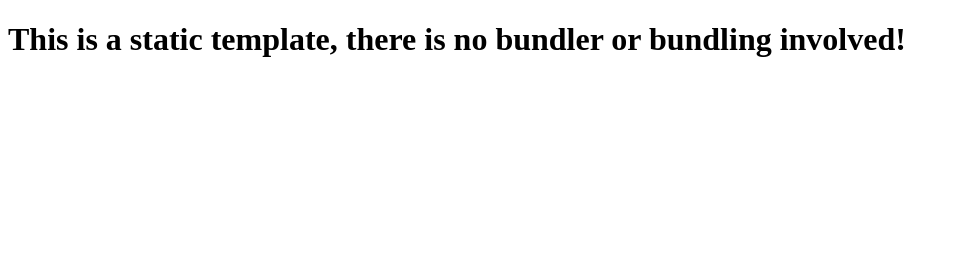
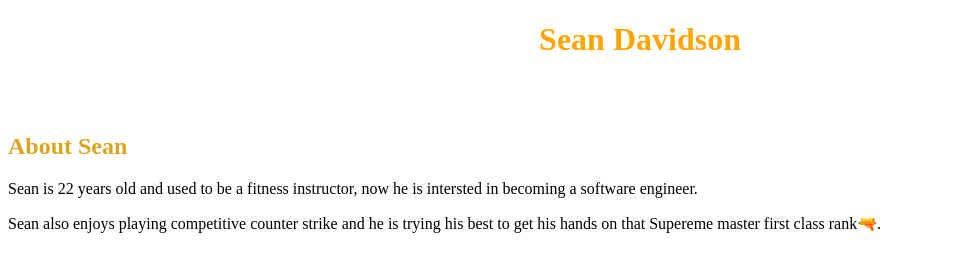
Before and after one commit to LiVercetti/boolean-uk-first-collab, a website: page index.html in a window 1280 px wide. Shown: the whole page, without its empty margins (0-958 px from the left). Drawn offline with Linux system fonts and the light colour scheme.

Commit message:
About sean v1

```diff
--- a/index.html
+++ b/index.html
@@ -1,12 +1,47 @@
 <!DOCTYPE html>
 <html lang="en">
   <head>
-    <meta charset="UTF-8">
-    <meta name="viewport" content="width=device-width, initial-scale=1.0">
-    <meta http-equiv="X-UA-Compatible" content="ie=edge">
-    <title>Static Template</title>
+    <meta charset="UTF-8" />
+    <meta name="viewport" content="width=device-width, initial-scale=1.0" />
+    <meta http-equiv="X-UA-Compatible" content="ie=edge" />
+    <title>About Sean.</title>
   </head>
+  <style>
+    * {
+      text-align: center;
+    }
+
+    h1 {
+      color: orange;
+      margin-bottom: 75px;
+    }
+
+    h2 {
+      color: goldenrod;
+      text-align: left;
+    }
+
+    p {
+      text-align: left;
+    }
+    #sean {
+      margin-top: 20px;
+    }
+  </style>
   <body>
-    <h1>This is a static template, there is no bundler or bundling involved!</h1>
+    <h1>
+      Sean Davidson
+    </h1>
+    <h2>
+      <b>About Sean</b>
+    </h2>
+    <p id="sean">
+      Sean is 22 years old and used to be a fitness instructor, now he is
+      intersted in becoming a software engineer.
+    </p>
+    <p>
+      Sean also enjoys playing competitive counter strike and he is trying his
+      best to get his hands on that Supereme master first class rank🔫.
+    </p>
   </body>
 </html>
```
Also changed, not shown: package.json (+3 -7 lines).
